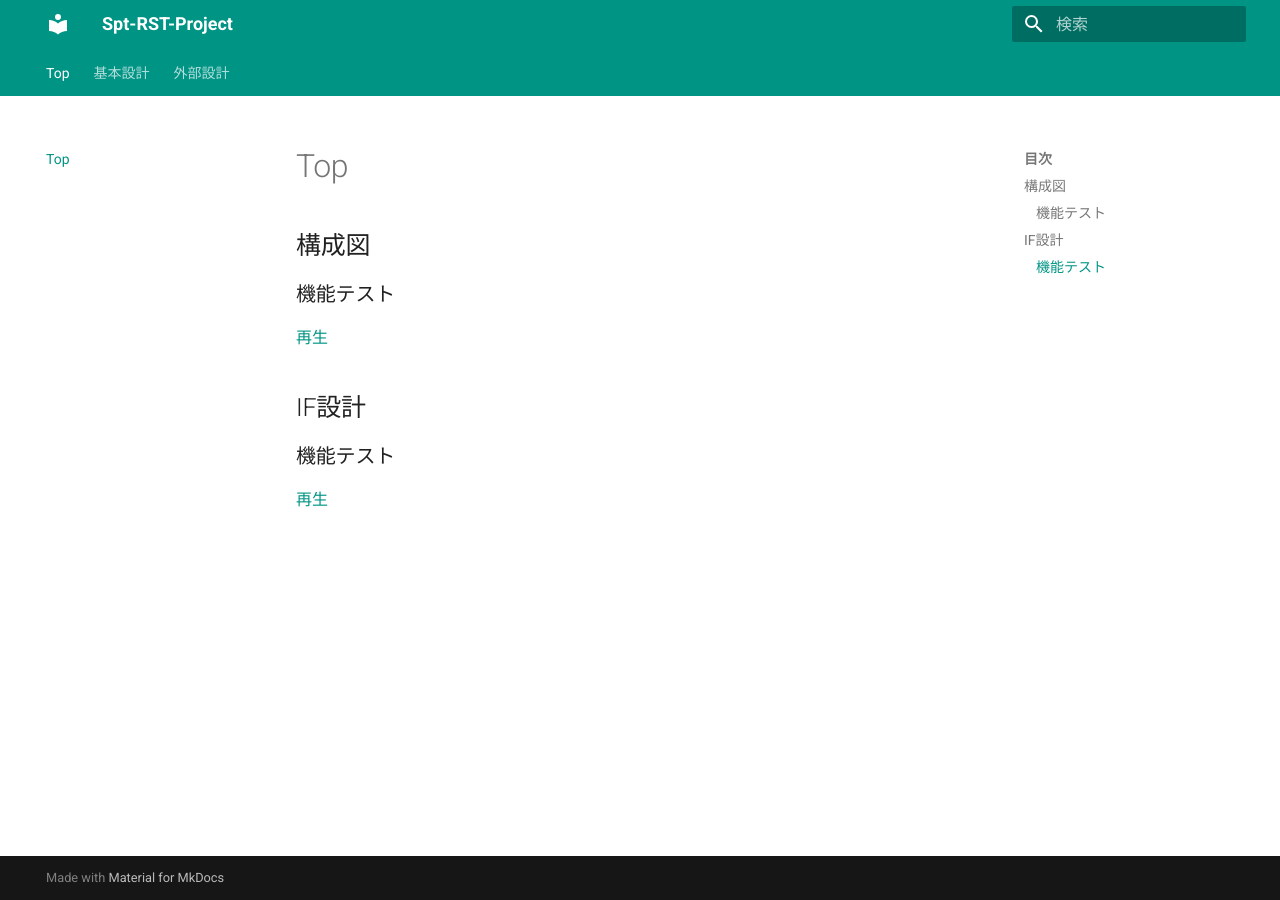
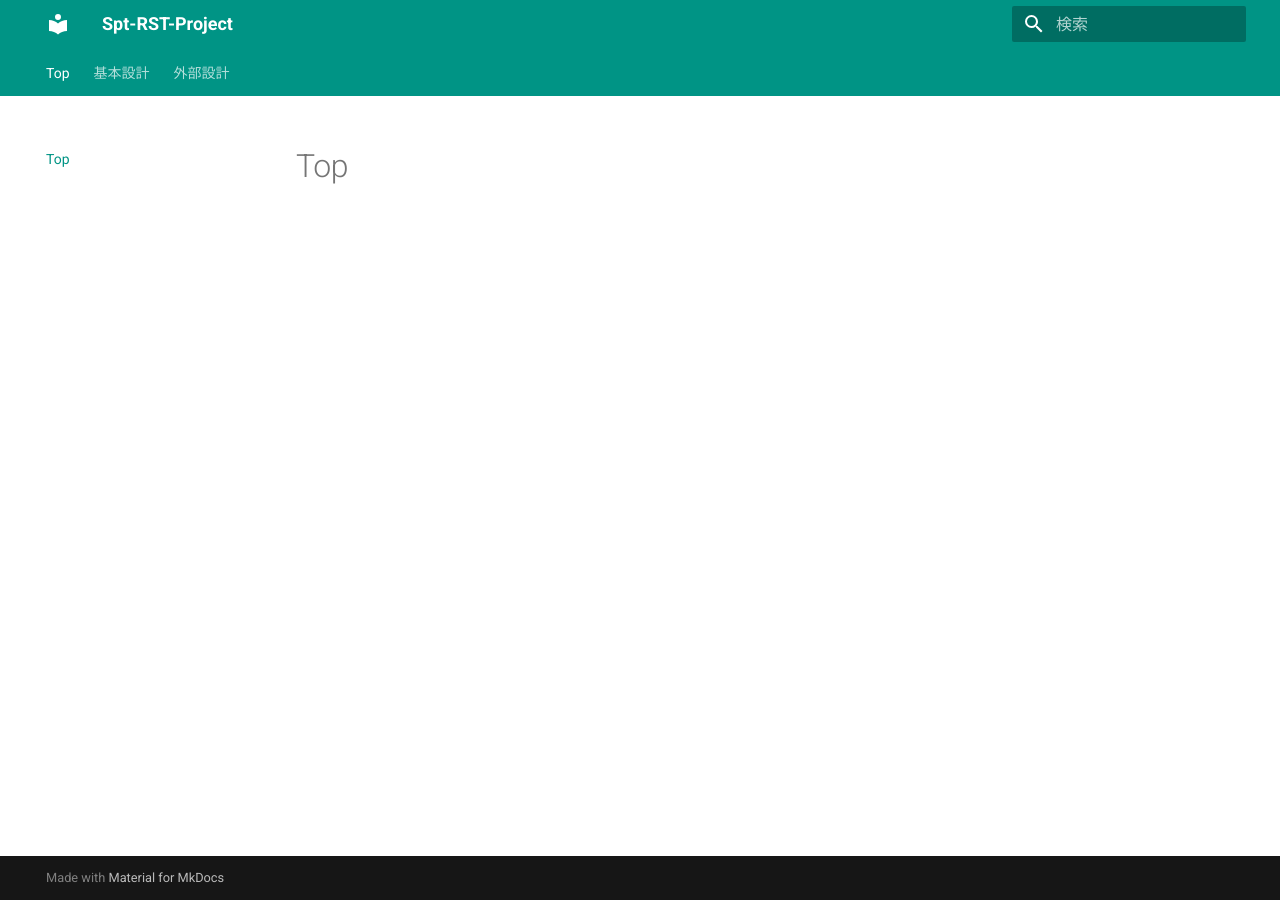
Before and after one commit to idlast/Spt-RST-Docs2, an MkDocs documentation site: the page built from docs/index.md, in a window 1280 px wide. Built offline with MkDocs 1.6.1 and Material for MkDocs 9.7.7, drawn with Linux system fonts in a browser that asks for light colours.

Commit message:
Update index.md

```diff
--- a/docs/index.md
+++ b/docs/index.md
@@ -1,13 +1 @@
 # Top
-
-## 構成図
-
-### 機能テスト
-
-[再生](構成図/機能テスト/再生/再生.md)
-
-## IF設計
-
-### 機能テスト
-
-[再生](インターフェース設計/機能テスト/再生/再生.md)
```
